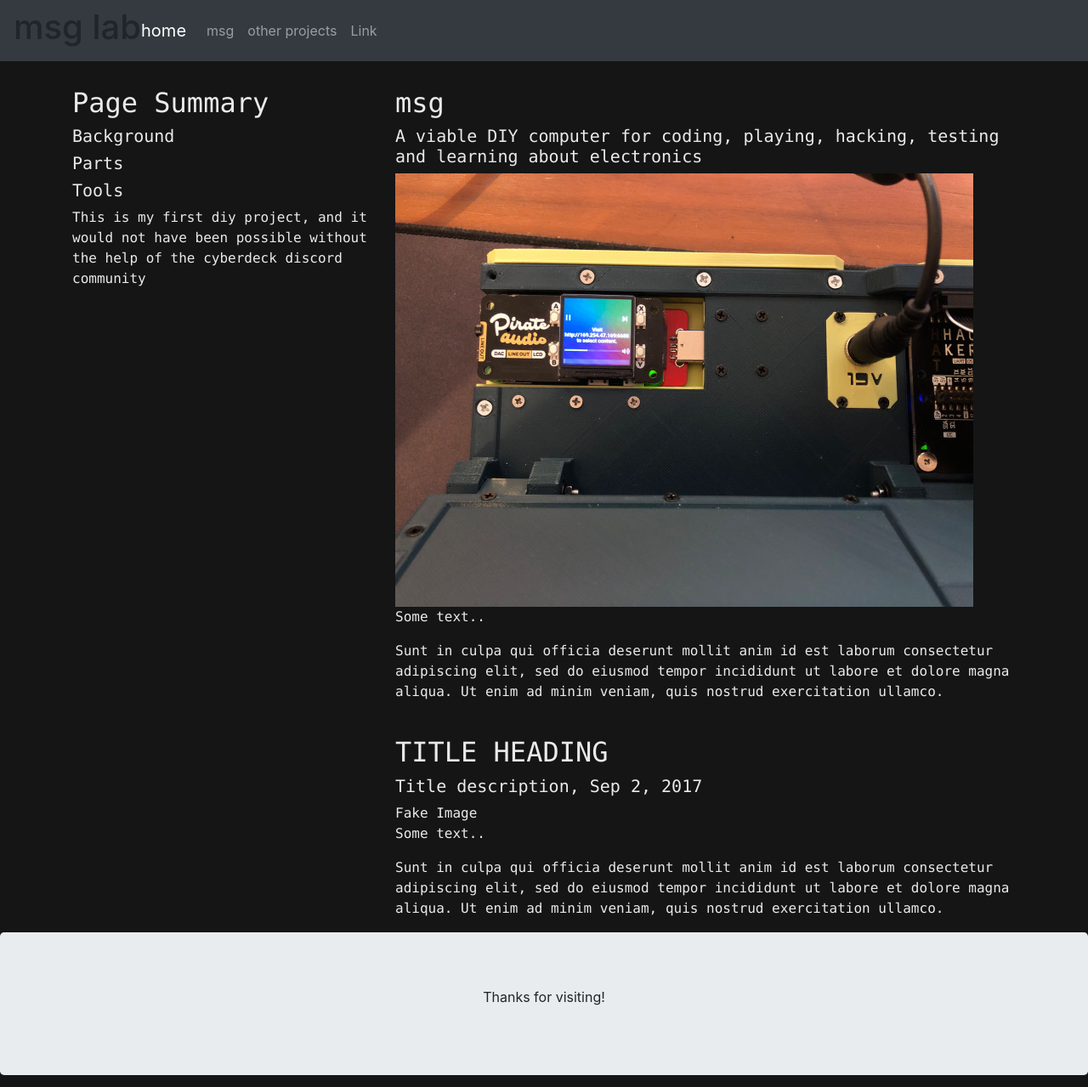
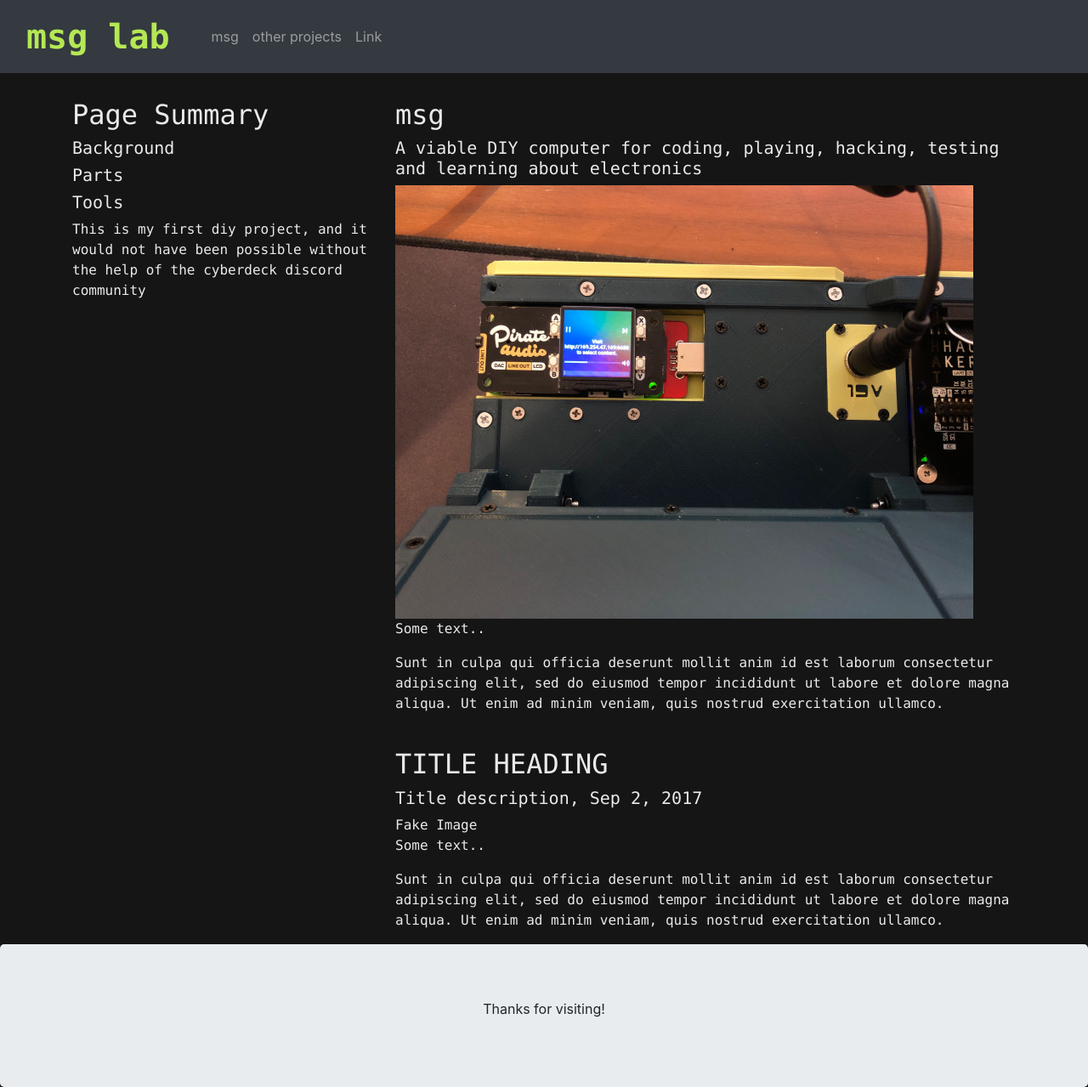
Before and after one commit to msglab/msglab, a Jekyll site: the page html/msg.html, which Jekyll copies as it is, in a window 1280 px wide. Shown: the whole page at 85% size. Built offline with Jekyll 4.4.1, drawn with Linux system fonts in a browser that asks for light colours; nearby versions of some CDN libraries; library files that are not in the unit come from our copies.

Commit message:
add home link to msg page

```diff
--- a/html/msg.html
+++ b/html/msg.html
@@ -22,12 +22,17 @@
 <body style= "background-color: #151515;">
   <div class= "top-navigation-bar">
     <nav class="navbar navbar-expand-sm bg-dark navbar-dark">
-
-      <div class="main-header">
-        <h1>msg lab</h1>
-      </div>
-
-      <a class="navbar-brand" href="/index.html">home</a>
+      <a class="navbar-brand" href="/index.html"
+        style="
+        color:#b5e853;
+        padding-left: 15px;
+        padding-right: 25px;
+        font-weight: bold;
+        font-family: Monaco, Bitstream Vera Sans Mono, Lucida Console, Terminal, monospace;
+        font-size: 2.5rem;"
+    >
+      msg lab
+    </a>
         <button class="navbar-toggler" type="button" data-toggle="collapse" data-target="#collapsibleNavbar">
           <span class="navbar-toggler-icon"></span>
         </button>
--- a/index.html
+++ b/index.html
@@ -43,7 +43,8 @@
           padding-left: 15px;
           padding-right: 25px;
           font-weight: bold;
-          font-family: Monaco, Bitstream Vera Sans Mono, Lucida Console, Terminal, monospace;"
+          font-family: Monaco, Bitstream Vera Sans Mono, Lucida Console, Terminal, monospace;
+          font-size: 2.5rem;"
       >
         msg lab
       </a>
```
